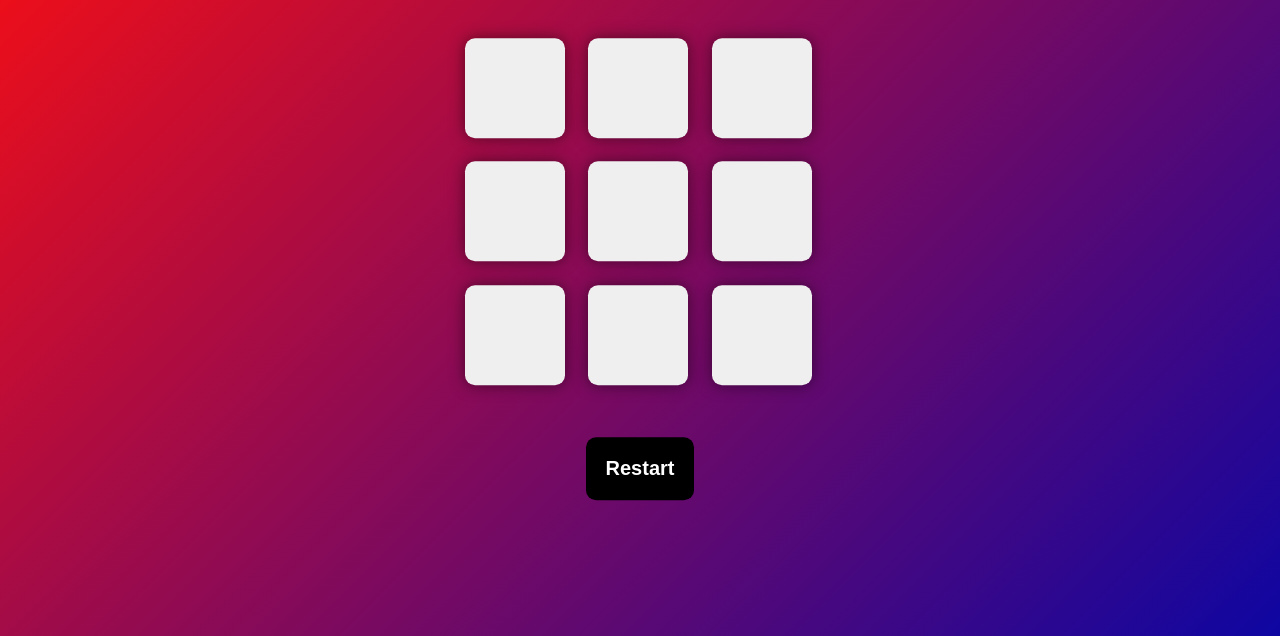
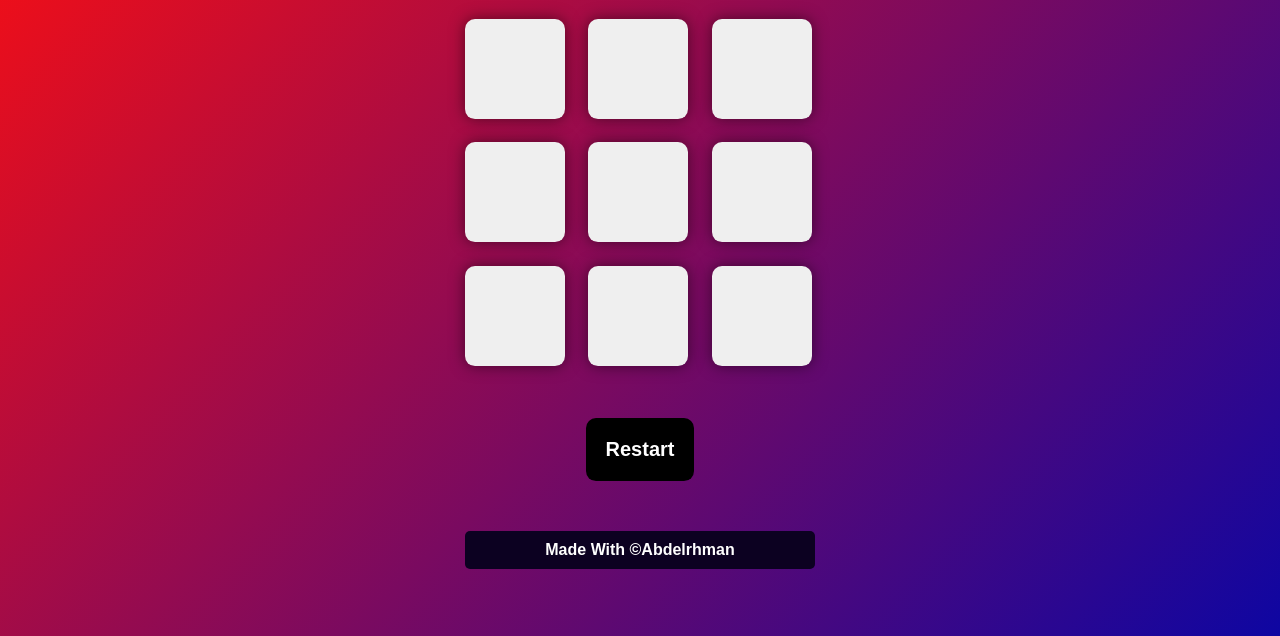
Before and after one commit to Abdelrhman779/Tic-Tac-Toe, a plain HTML site: page index.html in a window 1280 px wide. Shown: the part 164-800 px from the top of the page. Drawn offline with Linux system fonts and the light colour scheme.

Commit message:
Edit tic tac toe game

```diff
--- a/css/style.css
+++ b/css/style.css
@@ -117,6 +117,15 @@ i {
   font-size: 100px;
 }
 
+footer {
+  background-color: #0c0121;
+  color: white;
+  text-align: center;
+  padding: 10px;
+  font-weight: bold;
+  border: none;
+  border-radius: 5px;
+}
 /* Default styles for larger screens */
 .container {
   width: 350px;
--- a/index.html
+++ b/index.html
@@ -27,6 +27,7 @@
         <p class="msg">Sample Massage</p>
         <button class="new-game">New Game</button>
       </div>
+      <footer><p>Made With &copy;Abdelrhman</p></footer>
     </div>
     <script src="main.js"></script>
   </body>
```
